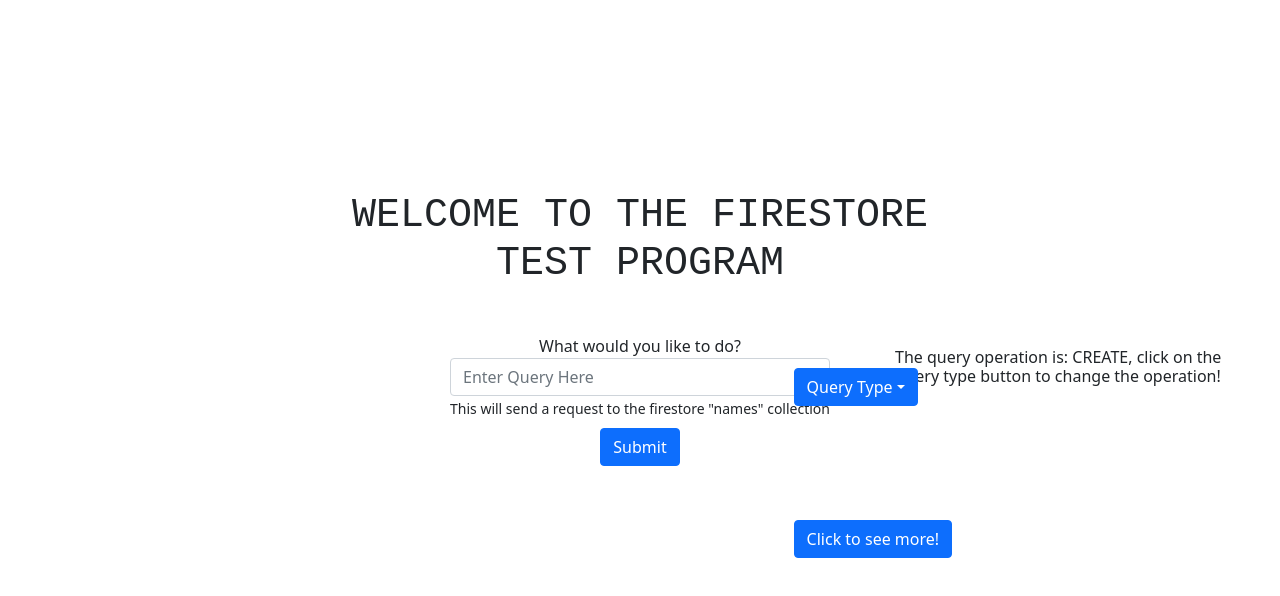
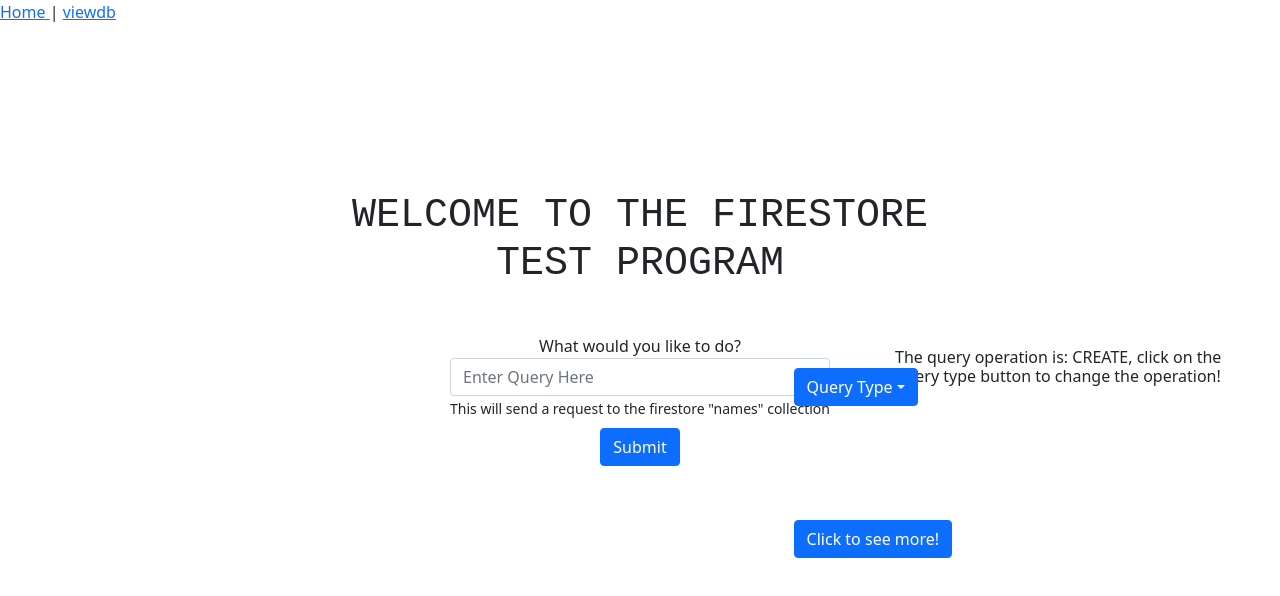
Before and after one commit to SamEThibault/react-firestore-basics, a React (Create React App) app: page /home in a window 1280 px wide. Shown: the top 596 px of the page. Built offline with nearby package versions, Linux system fonts and the light colour scheme.

Commit message:
Added page routing to set up a database view using react router

```diff
--- a/package.json
+++ b/package.json
@@ -12,6 +12,7 @@
     "react": "^17.0.2",
     "react-bootstrap": "^2.2.1",
     "react-dom": "^17.0.2",
+    "react-router-dom": "^6.2.2",
     "react-scripts": "5.0.0",
     "web-vitals": "^2.1.4"
   },
--- a/src/App.js
+++ b/src/App.js
@@ -1,27 +1,19 @@
 import './Styles/App.css';
 import { React, useState } from 'react';
-import Home from './Views/Home.js';
 import 'bootstrap/dist/css/bootstrap.min.css';
-import ViewDB from "./Views/ViewDB";
-
+import HomePage from "./Views/Home";
+import ViewDBPage from "./Views/ViewDB";
+import {Link} from "react-router-dom";
 
 
 export default function App() {
 
-  const [view, setView] = useState("Home");
-
-  // use redux to make the view state global to use setView in other components
-   function handleView(viewToSet)
-  {
-    setView(viewToSet);
-  }
-
   return (
     <div>
-    {view === "Home" ? <Home/> : ""}
-    {view === "ViewDB" ? <ViewDB/> : ""}
+    <nav>
+      <Link to ="/home"> Home </Link> |{" "}
+      <Link to="/viewdb">viewdb</Link>
+      </nav>
     </div>
-
-
-  );
+);
 }
--- a/src/Views/Home.js
+++ b/src/Views/Home.js
@@ -3,9 +3,11 @@
 import { React, useState } from 'react';
 import userQuery from '../Functions/Query.js';
 import 'bootstrap/dist/css/bootstrap.min.css';
-import handleView from "../App.js";
+import {Link} from "react-router-dom";
 
-export default function Home() {
+
+
+export default function HomePage() {
     // used to call the query function from Query.js, specified using dropdown menu
     const [operation, setOperation] = useState("CREATE");
 
@@ -19,6 +21,10 @@
 
     return (
         <div className="App">
+            <nav>
+      <Link to ="/home"> Home </Link> |{" "}
+      <Link to="/viewdb">viewdb</Link>
+      </nav>
 
             <h1 className="Header">WELCOME TO THE FIRESTORE TEST PROGRAM</h1>
 
@@ -47,7 +53,6 @@
                 </Dropdown.Menu>
             </Dropdown>
 
-            {/* Use redux to onClick this button to change view */}
             <Button className="see-more-btn">
                 Click to see more!
             </Button>
--- a/src/Views/ViewDB.js
+++ b/src/Views/ViewDB.js
@@ -1,9 +1,14 @@
+import {Link} from "react-router-dom";
 
-export default function seeMoreDB()
+export default function ViewDBPage()
 {
     return (
 
         <div>
+            <nav>
+      <Link to ="/home"> Home </Link> |{" "}
+      <Link to="/viewdb">viewdb</Link>
+      </nav>
             <h1>yoooooo</h1>
         </div>
 
--- a/src/index.js
+++ b/src/index.js
@@ -1,11 +1,20 @@
 import React from 'react';
 import ReactDOM from 'react-dom';
+import { BrowserRouter, Routes, Route } from "react-router-dom";
 import './index.css';
 import App from './App';
+import ViewDBPage from "./Views/ViewDB";
+import HomePage from "./Views/Home";
+
+// more info on react router: https://reactrouter.com/docs/en/v6/getting-started/tutorial
 
 ReactDOM.render(
-  <React.StrictMode>
-    <App />
-  </React.StrictMode>,
+  <BrowserRouter>
+  <Routes>
+    <Route path="/" element={<App />} />
+    <Route path="home" element={<HomePage/>} />
+    <Route path="viewdb" element={<ViewDBPage/>} />
+  </Routes>
+  </BrowserRouter>,
   document.getElementById('root')
 );
```
Also changed, not shown: 1 other file (tests, documents, lock files or other folders).
